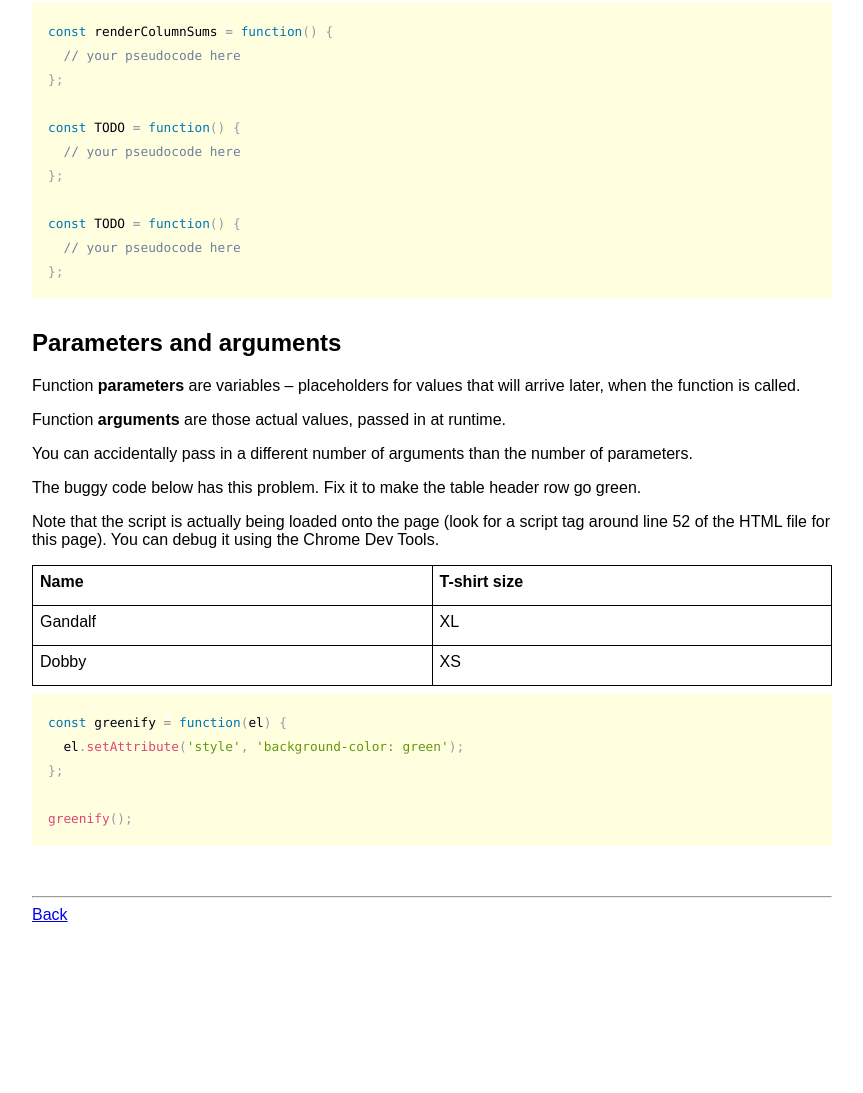
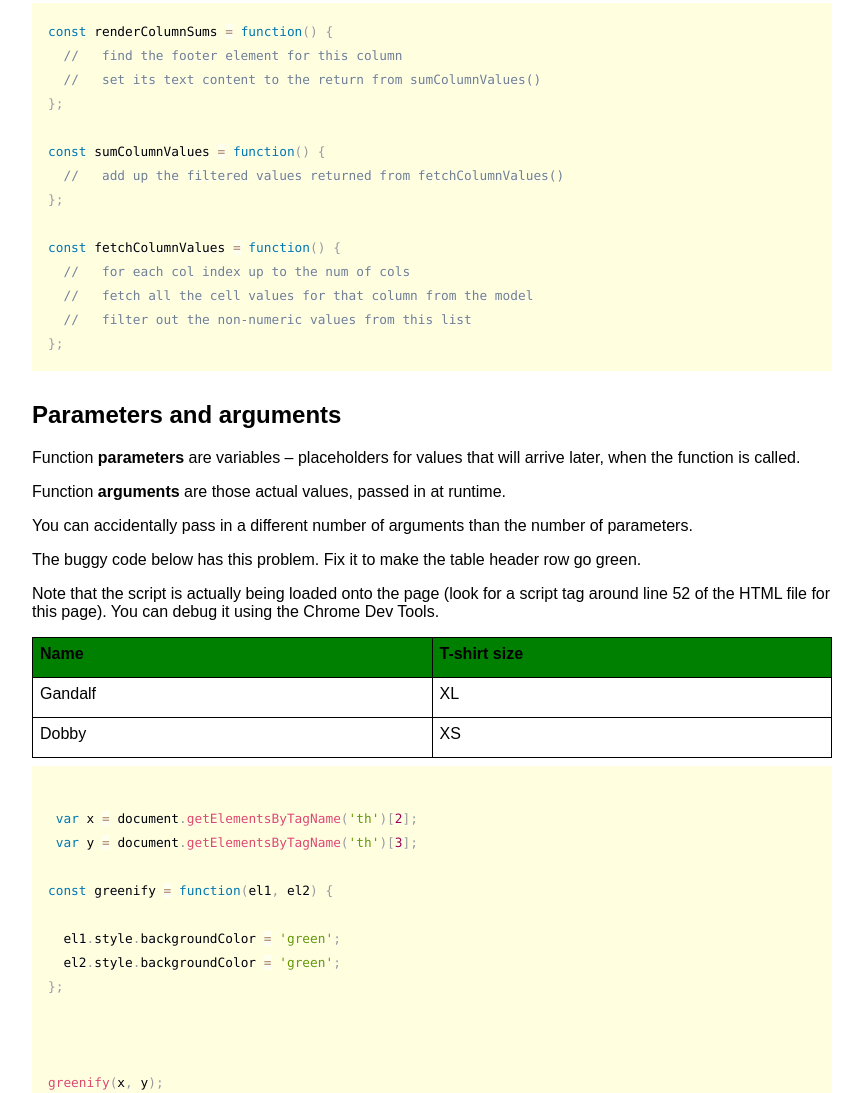
Before and after one commit to tim-hr/precourse-review-site, a website: page public/function-basics.html in a window 1280 px wide. Shown: the part 829-1922 px from the top of the page, without its empty margins (223-1086 px from the left). Before the commit the page ends 1811 px from the top, so only its background shows below. Drawn offline with Linux system fonts and the light colour scheme.

Commit message:
Function basics complete

```diff
--- a/public/function-basics.html
+++ b/public/function-basics.html
@@ -19,7 +19,7 @@
     <p>What’s a better <strong>self-describing</strong> name?</p>
     <table>
     <tr><th>Vague name</th><th>Clear name</th></tr>
-    <tr><td>addCells()</td><td class="answer">TODO</td></tr>
+    <tr><td>addCells()</td><td class="answer">sumOfColumn()</td></tr>
     </table>
 
     <h2>Good functions do just one thing</h2>
--- a/public/snippets/decompose-function.js
+++ b/public/snippets/decompose-function.js
@@ -1,11 +1,14 @@
 const renderColumnSums = function() {
-  // your pseudocode here
+  //   find the footer element for this column
+  //   set its text content to the return from sumColumnValues()
 };
 
-const TODO = function() {
-  // your pseudocode here
+const sumColumnValues = function() {
+  //   add up the filtered values returned from fetchColumnValues()
 };
 
-const TODO = function() {
-  // your pseudocode here
+const fetchColumnValues = function() {
+  //   for each col index up to the num of cols
+  //   fetch all the cell values for that column from the model
+  //   filter out the non-numeric values from this list
 };
--- a/public/snippets/parameters-and-arguments.js
+++ b/public/snippets/parameters-and-arguments.js
@@ -1,5 +1,13 @@
-const greenify = function(el) {
-  el.setAttribute('style', 'background-color: green');
+
+ var x = document.getElementsByTagName('th')[2];
+ var y = document.getElementsByTagName('th')[3];
+
+const greenify = function(el1, el2) {
+
+  el1.style.backgroundColor = 'green';
+  el2.style.backgroundColor = 'green';
 };
 
-greenify();
+
+
+greenify(x, y);
```
